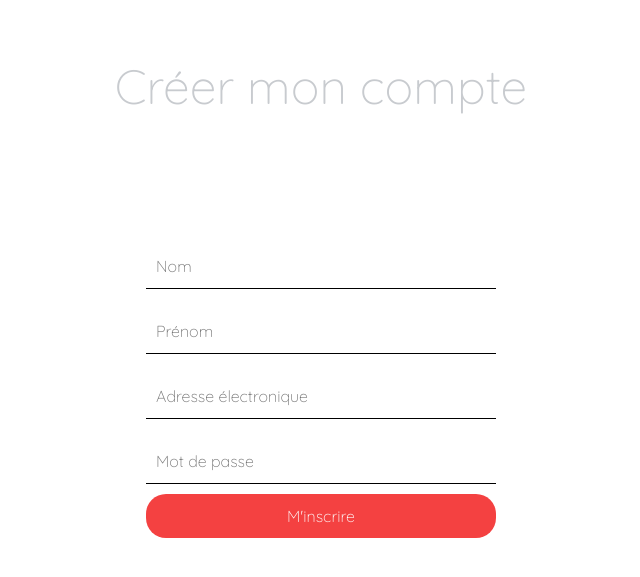
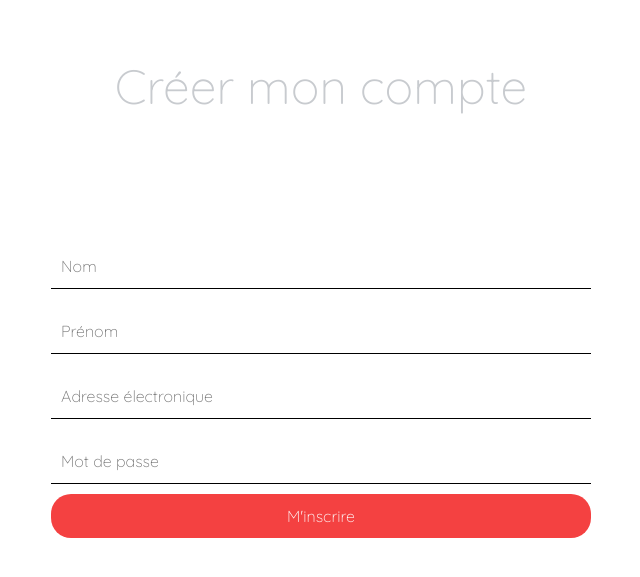
Before and after one commit to FelanaRamarlina/MovieBook, a PHP site: template sources/view/createUser.php in a window 1280 px wide. Shown: the top 577 px of the page, without its empty margins (319-959 px from the left). Run offline with PHP 8.4, Linux system fonts and the light colour scheme; the template is opened without the code that fills it, so the values that code supplies are empty; some libraries are stand-ins or nearby versions.

Commit message:
register responsibe

```diff
--- a/sources/view/createUser.php
+++ b/sources/view/createUser.php
@@ -2,8 +2,8 @@
     <div class=" title col-xs-6 col-sm-12">
         <h2>Créer mon compte</h2>
     </div>
-    <div class=" title col-xs-6 col-sm-4"></div>
-    <div class="form formCreate col-xs-6 col-sm-4">
+    <div class="col-md-3"></div>
+    <div class="form formCreate col-md-6">
         <form action="index.php?ctrl=user&action=doCreate" method="post">
             <input class="loginForm" type="text" name="lastname" id="lastname" placeholder="Nom" required>
             <input class="loginForm" type="text" name="firstname" id="firstname" placeholder="Prénom" required>
@@ -15,6 +15,5 @@
             ?>
         </form>
     </div>
-    <div class="left col-xs-6 col-sm-4">
-    </div>
+    <div class="col-md-3"></div>
 </div>
```
